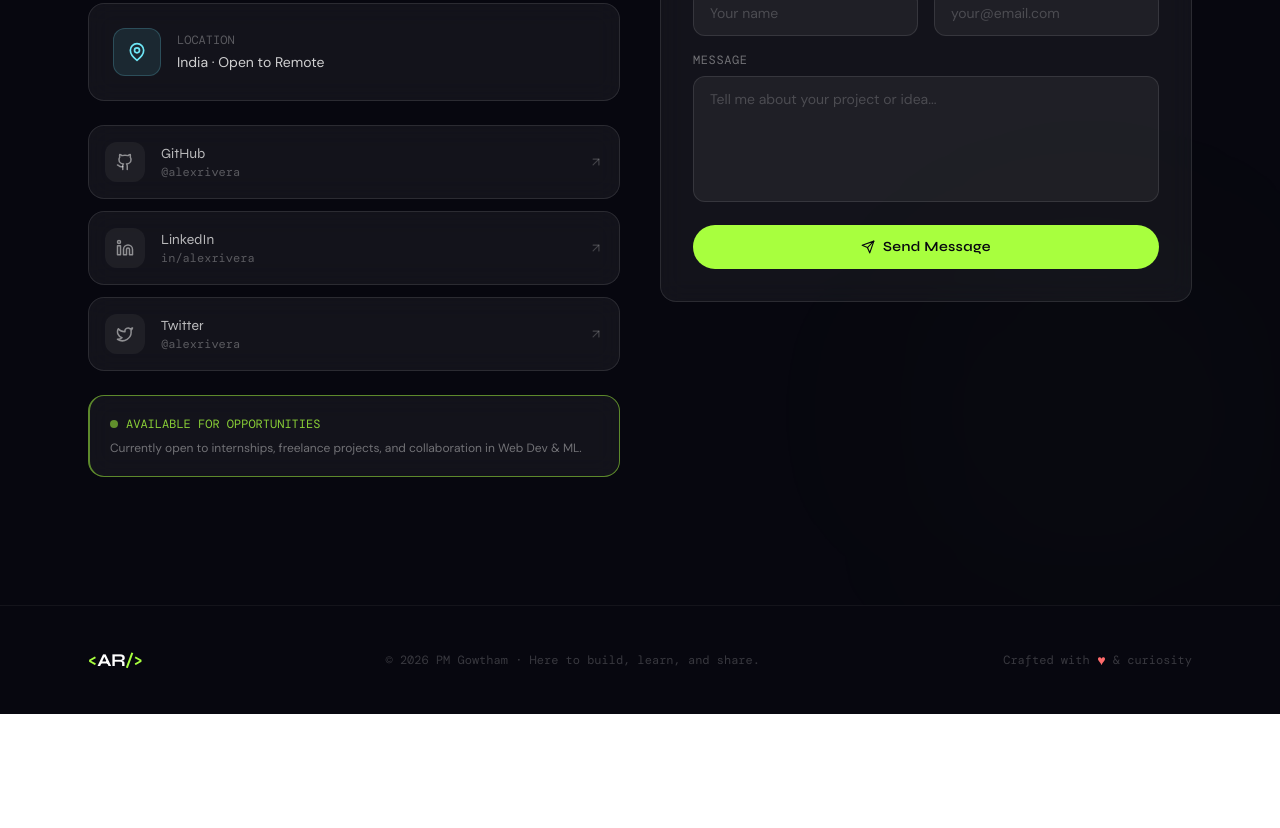
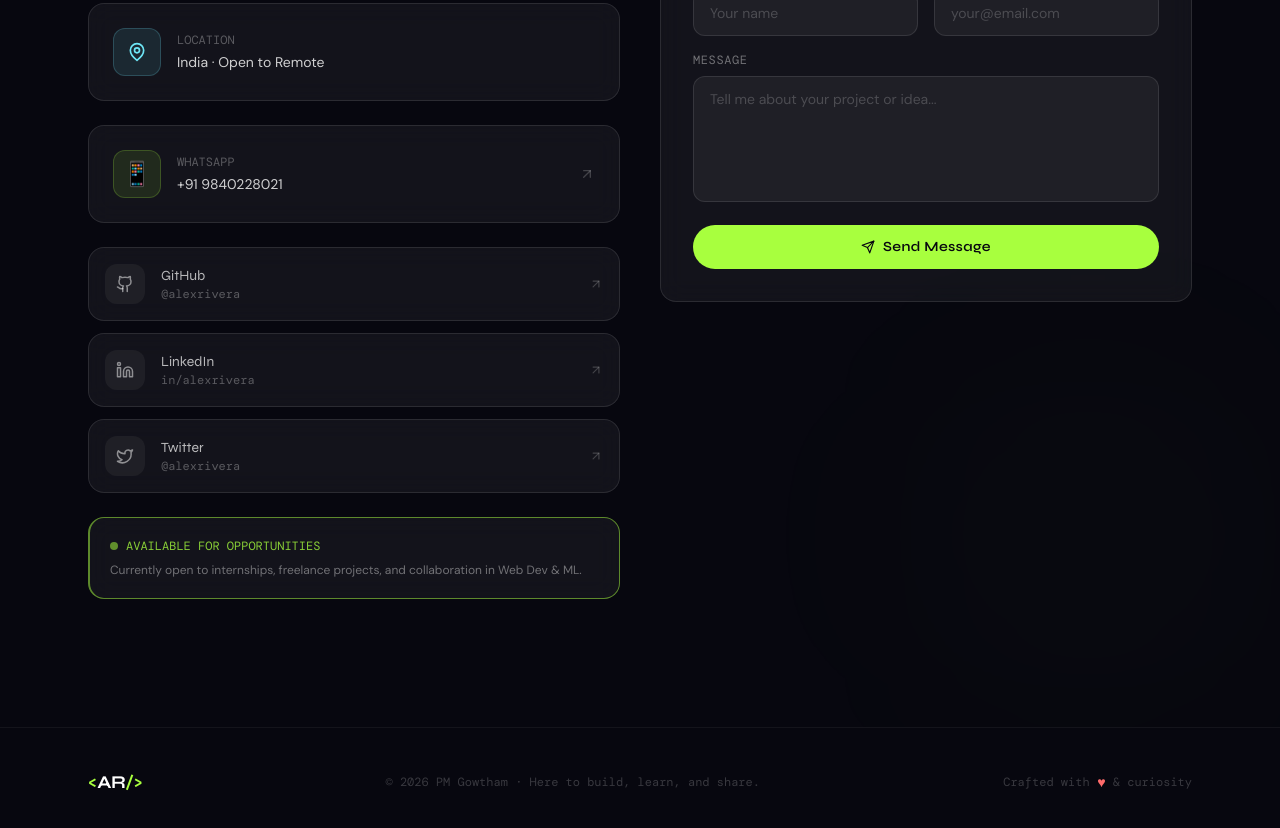
Before and after one commit to Gowtham24MIS/Portfolio, a React (Vite) app in the folder portfolio/: page / in a window 1280 px wide. Shown: the part 7820-8648 px from the top of the page. Before the commit the page ends 8534 px from the top, so only its background shows below. Built offline with nearby package versions, Linux system fonts and the light colour scheme; a web font is replaced by a local one.

Commit message:
Linked the email and the whatsapp

```diff
--- a/portfolio/package.json
+++ b/portfolio/package.json
@@ -9,6 +9,7 @@
     "preview": "vite preview"
   },
   "dependencies": {
+    "@emailjs/browser": "^4.4.1",
     "framer-motion": "^11.0.0",
     "lucide-react": "^0.400.0",
     "react": "^18.3.1",
--- a/portfolio/src/components/Contact.jsx
+++ b/portfolio/src/components/Contact.jsx
@@ -2,6 +2,7 @@ import { useRef, useState } from 'react'
 import { motion, useInView } from 'framer-motion'
 import { Mail, Github, Linkedin, Twitter, Send, MapPin, ArrowUpRight } from 'lucide-react'
 import { personal } from '../data'
+import emailjs from '@emailjs/browser'
 
 const socials = [
   { icon: Github, label: 'GitHub', href: personal.github, handle: '@alexrivera' },
@@ -16,12 +17,21 @@ export default function Contact() {
   const [sent, setSent] = useState(false)
 
   const handleSubmit = (e) => {
-    e.preventDefault()
-    // No backend — just simulate
-    setSent(true)
-    setTimeout(() => setSent(false), 4000)
-    setForm({ name: '', email: '', message: '' })
-  }
+  e.preventDefault()
+
+  emailjs.send(
+    'service_gnvy4wh',    // from EmailJS dashboard
+    'template_jc6ky8h',   // from EmailJS dashboard
+    {
+      from_name: form.name,
+      from_email: form.email,
+      message: form.message,
+    },
+    '3bOFCYjy0uUPLunWw'     // from EmailJS dashboard
+  )
+  .then(() => setSent(true))
+  .catch(() => alert('Something went wrong, try again.'))
+}
 
   return (
     <section id="contact" ref={ref} className="relative py-32 overflow-hidden">
@@ -78,6 +88,24 @@ export default function Contact() {
                 <div className="font-body text-white/80 text-sm">India · Open to Remote</div>
               </div>
             </div>
+           {/* WhatsApp */}
+            <a
+            href="https://wa.me/919840228021?text=Hi%20Alex%2C%20I%20saw%20your%20portfolio!"
+            target="_blank"
+            rel="noopener noreferrer"
+            className="glass rounded-2xl p-6 flex items-center gap-4 hover:border-acid/30 transition-all duration-300 hover:-translate-y-1 group block"
+            data-hover
+          >
+            <div className="w-12 h-12 rounded-xl bg-acid/10 border border-acid/20 flex items-center justify-center text-2xl flex-shrink-0">
+              📱
+            </div>
+            <div className="flex-1">
+              <div className="font-mono text-xs text-white/30 mb-1">WHATSAPP</div>
+              <div className="font-body text-white/80 text-sm">+91 9840228021</div>
+            </div>
+            <ArrowUpRight size={16} className="text-white/20 group-hover:text-acid transition-colors" />
+          </a>
+
 
             {/* Social links */}
             <div className="space-y-3">
@@ -181,6 +209,8 @@ export default function Contact() {
 function InputField({ label, type, placeholder, value, onChange, required }) {
   return (
     <div>
+
+
       <label className="block font-mono text-xs text-white/40 mb-2 tracking-wider">
         {label.toUpperCase()}
       </label>
```
Also changed, not shown: 1 other file (tests, documents, lock files or other folders).
